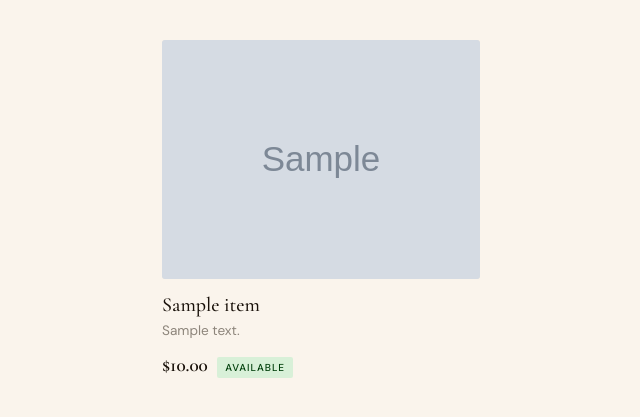
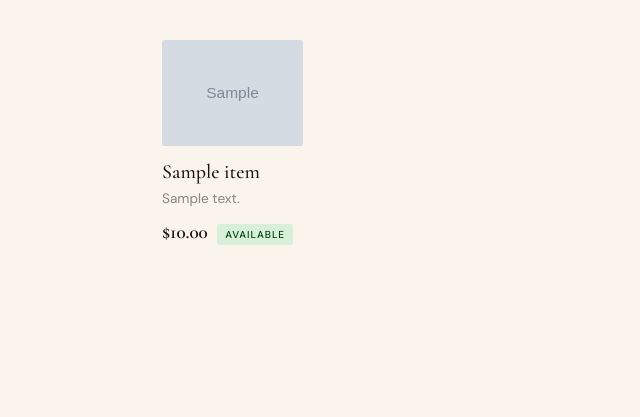
Before and after one commit to jasonmotylinski/sellout, a FastAPI app: page / in a window 1280 px wide. Shown: the part 68-485 px from the top of the page, without its empty margins (148-788 px from the left). Run offline with FastAPI, Linux system fonts and the light colour scheme; tables that the repository leaves empty hold one stand-in row (values such as "Sample post"); grey boxes marked "Sample" are stand-in pictures.

Commit message:
feat: responsive catalog grid — 3 columns at 900px, 4 at 1280px

```diff
--- a/templates/base.html
+++ b/templates/base.html
@@ -84,6 +84,12 @@
     }
     @media (min-width: 500px) {
       .item-grid { grid-template-columns: 1fr 1fr; gap: 2.5rem 1.5rem; }
+    }
+    @media (min-width: 900px) {
+      .item-grid { grid-template-columns: repeat(3, 1fr); gap: 2.5rem 1.5rem; }
+    }
+    @media (min-width: 1280px) {
+      .item-grid { grid-template-columns: repeat(4, 1fr); gap: 2.5rem 2rem; }
     }
 
     /* ── Item card ──────────────────────────────── */
```
